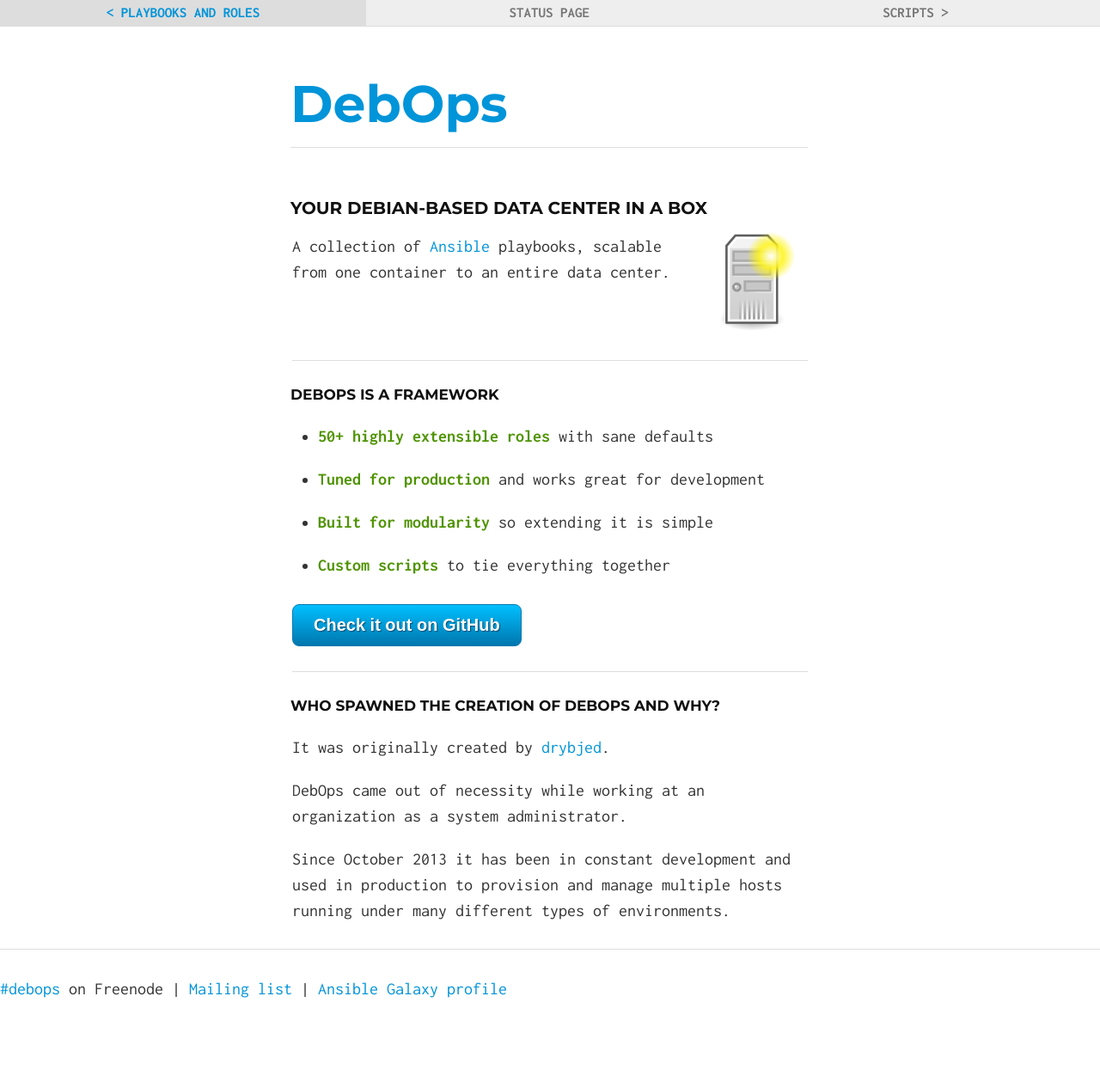
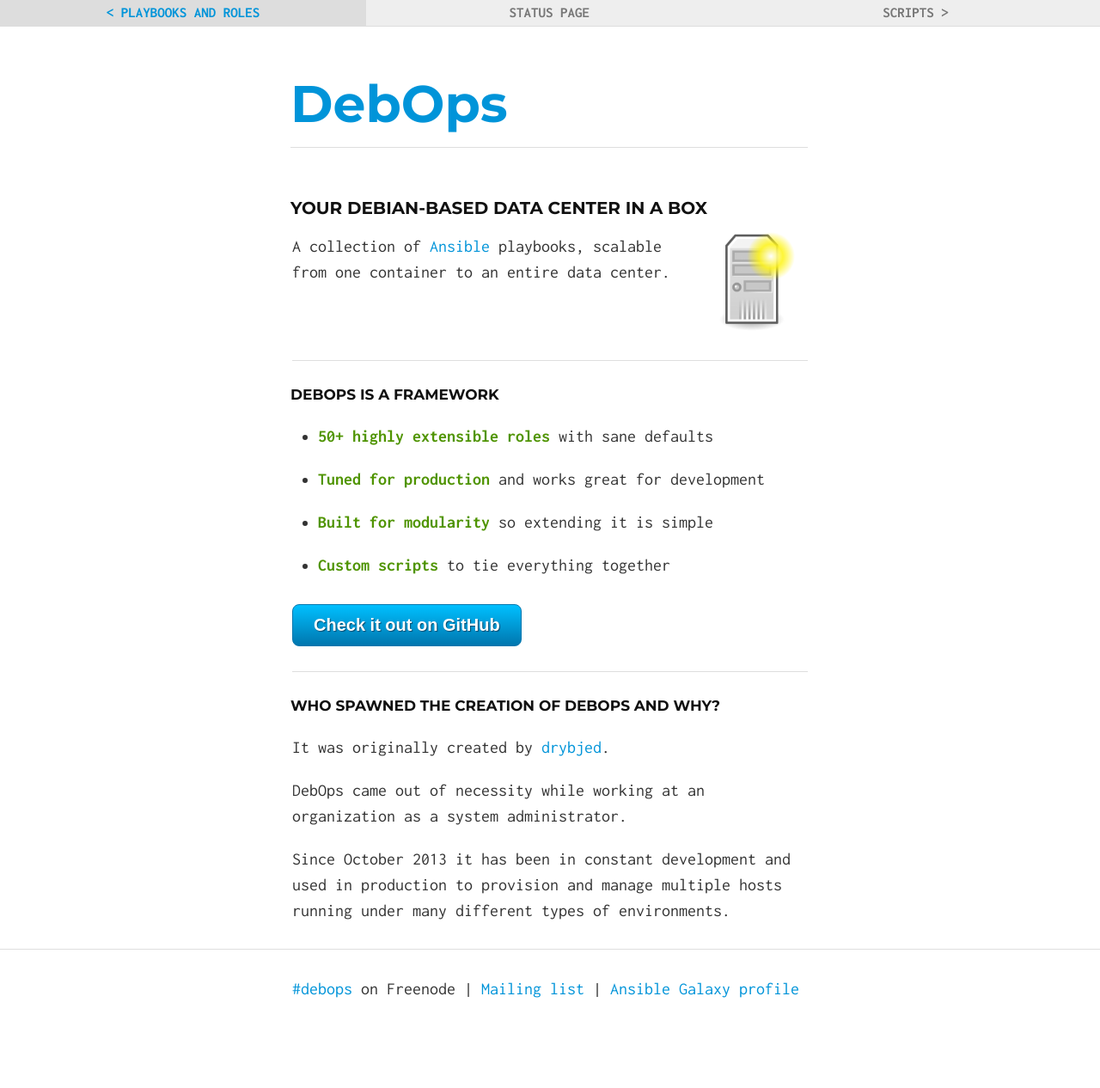
Before and after one commit to ypid/debops.github.io, a Jekyll site: the page built from index.html, in a window 1280 px wide. Shown: the whole page at 86% size. Built offline with Jekyll 4.4.1, drawn with Linux system fonts in a browser that asks for light colours.

Commit message:
Center the footer

```diff
--- a/css/solo.css
+++ b/css/solo.css
@@ -165,8 +165,12 @@ td a:link, td a:visited {
 }
 
 td {
-  border-right: 0;
-  border-left: 0;
+  border-color: #ededed;
+}
+
+.footer {
+  max-width: 30rem;
+  margin: 0 auto;
 }
 
 /* CTA button */
```
